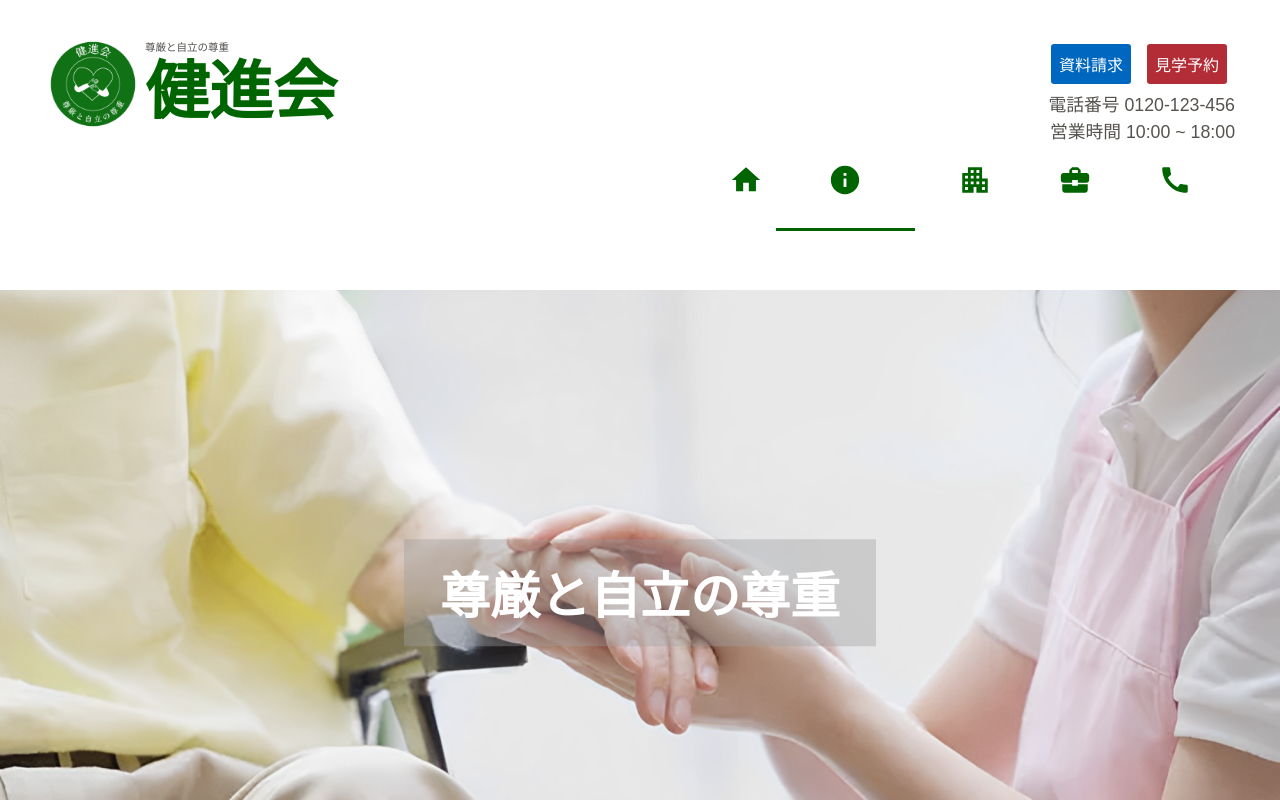
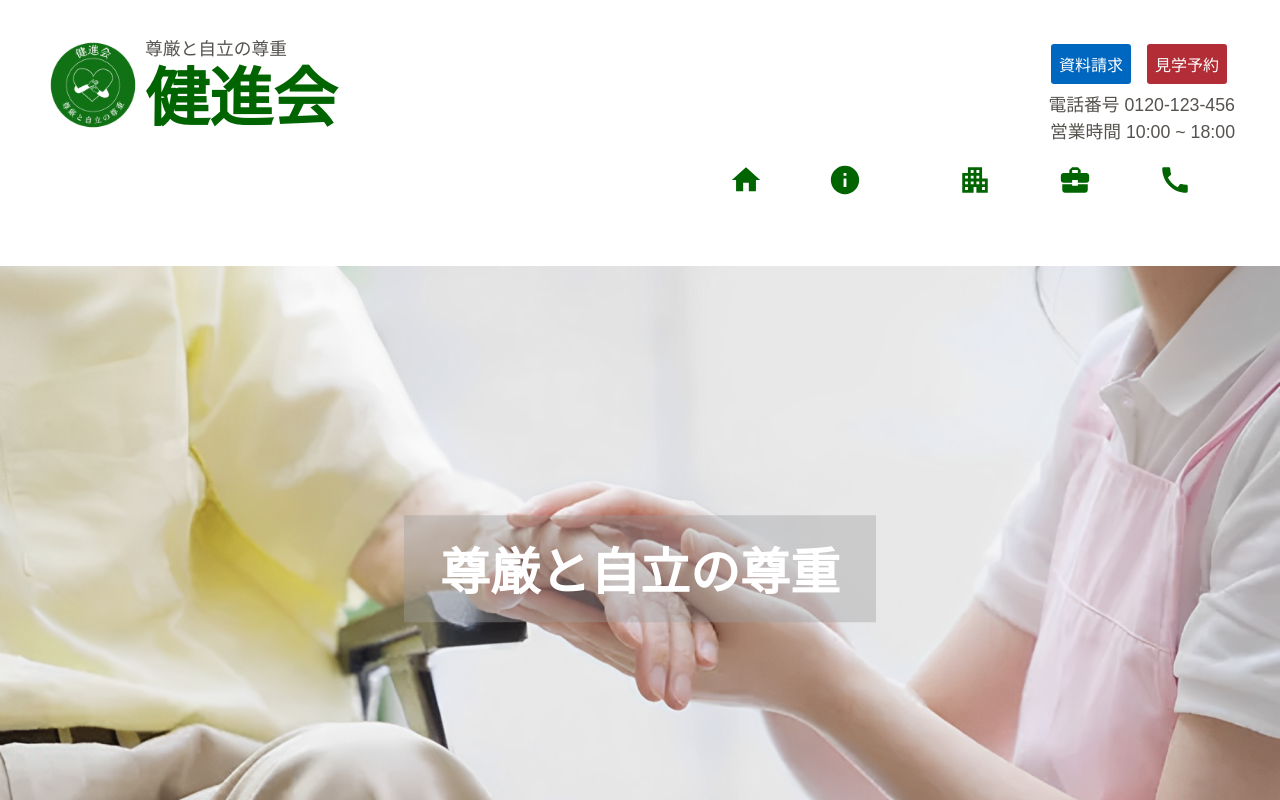
Before and after one commit to kakuta0915/care-facility-website, a React (Create React App) app: page / in a window 1280 px wide. Shown: the top 800 px of the page. Built offline with nearby package versions, Linux system fonts and the light colour scheme.

Commit message:
💄 Layout: Headerのレイアウトを調整した

```diff
--- a/src/components/headerLogo/headerLogo.module.css
+++ b/src/components/headerLogo/headerLogo.module.css
@@ -14,6 +14,7 @@
 
 .headerLogo h1 {
   font-size: calc(var(--heading1) * 0.75);
+  white-space: nowrap;
 }
 
 .headerLogo p {
@@ -29,4 +30,8 @@
   .headerLogo h1 {
     font-size: var(--heading1);
   }
+
+  .headerLogo p {
+    font-size: var(--font16-18px);
+  }
 }
--- a/src/components/layouts/header/header.module.css
+++ b/src/components/layouts/header/header.module.css
@@ -6,6 +6,6 @@
 
 @media (min-width: 768px) {
   .header {
-    padding: var(--space24-36px) var(--space30-45px) var(--space40-60px);
+    padding: var(--space24-36px) var(--space30-45px);
   }
 }
--- a/src/components/nav/nav.module.css
+++ b/src/components/nav/nav.module.css
@@ -116,7 +116,8 @@
     flex-direction: column;
     align-items: center;
     font-size: var(--font10-14px);
-    padding: 0.25rem var(--space20-30px);
+    white-space: nowrap;
+    padding: 0.25rem clamp(1rem, -0.357rem + 2.83vw, 2.188rem);
     border-left: 1px solid var(--gray-1);
     color: var(--base-color);
     position: relative;
```
